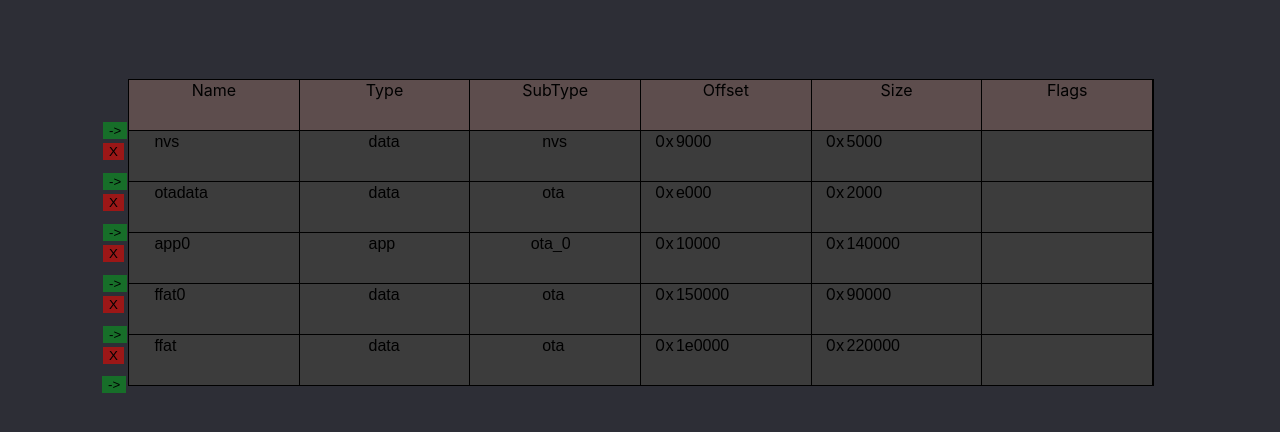
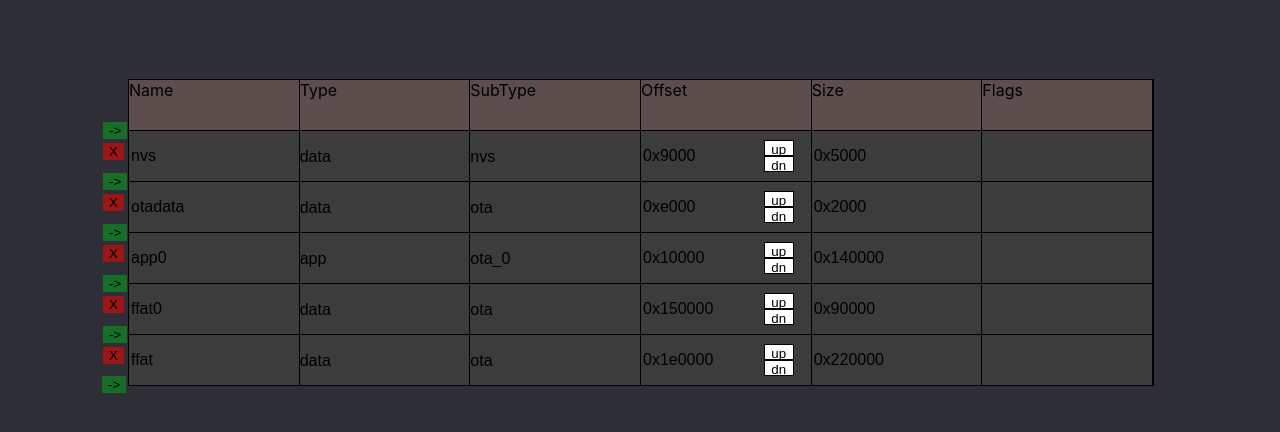
Before and after one commit to platevoltage/esp32-partition-calculator, a React (Create React App) app: page / in a window 1280 px wide. Shown: the top 432 px of the page. Built offline with nearby package versions, Linux system fonts and the light colour scheme.

Commit message:
mocked up up-down

```diff
--- a/src/components/Row.tsx
+++ b/src/components/Row.tsx
@@ -93,16 +93,20 @@ export default function Row({table, setTable, i}: Props) {
         </div>
 
         <div className="column">
-            0x<input type="text" name="offset" value={(table[i].offset || 0).toString(16)} onChange={(e) => {
+            <input type="text" name="offset" value={`0x${(table[i].offset || 0).toString(16)}`} onChange={(e) => {
                 table[i].offset = parseInt(e.target.value, 16);
                 setTable([...table]);
             }}>
 
             </input>
+            <div className="up-down">
+                <button>up</button>
+                <button>dn</button>
+            </div>
         </div>
 
         <div className="column">
-            0x<input type="text" name="size" value={(table[i].size || 0).toString(16)} onChange={(e) => {
+            <input type="text" name="size" value={`0x${(table[i].size || 0).toString(16)}`} onChange={(e) => {
                 table[i].size = parseInt(e.target.value, 16);
                 setTable([...table]);
             }}>
--- a/src/components/Table.css
+++ b/src/components/Table.css
@@ -43,6 +43,7 @@ select {
     height: 100%;
     width: 100%;
     border-right: 1px solid #000000;
+    display: flex;
     /* display: inline-block; */
     /* background-color: #5d4d4d; */
 }
@@ -74,3 +75,18 @@ select {
     margin: 1em;
     padding: .4em;
 }
+
+.up-down {
+    display: flex;
+    flex-direction: column;
+    justify-content: center;
+    width: 10px;
+    /* background-color: #e9d8d8; */
+}
+
+.up-down button {
+    height: 16px;
+    width: 30px;
+    background-color: #ffffff;
+    border: 1px solid #000000;
+}
```
